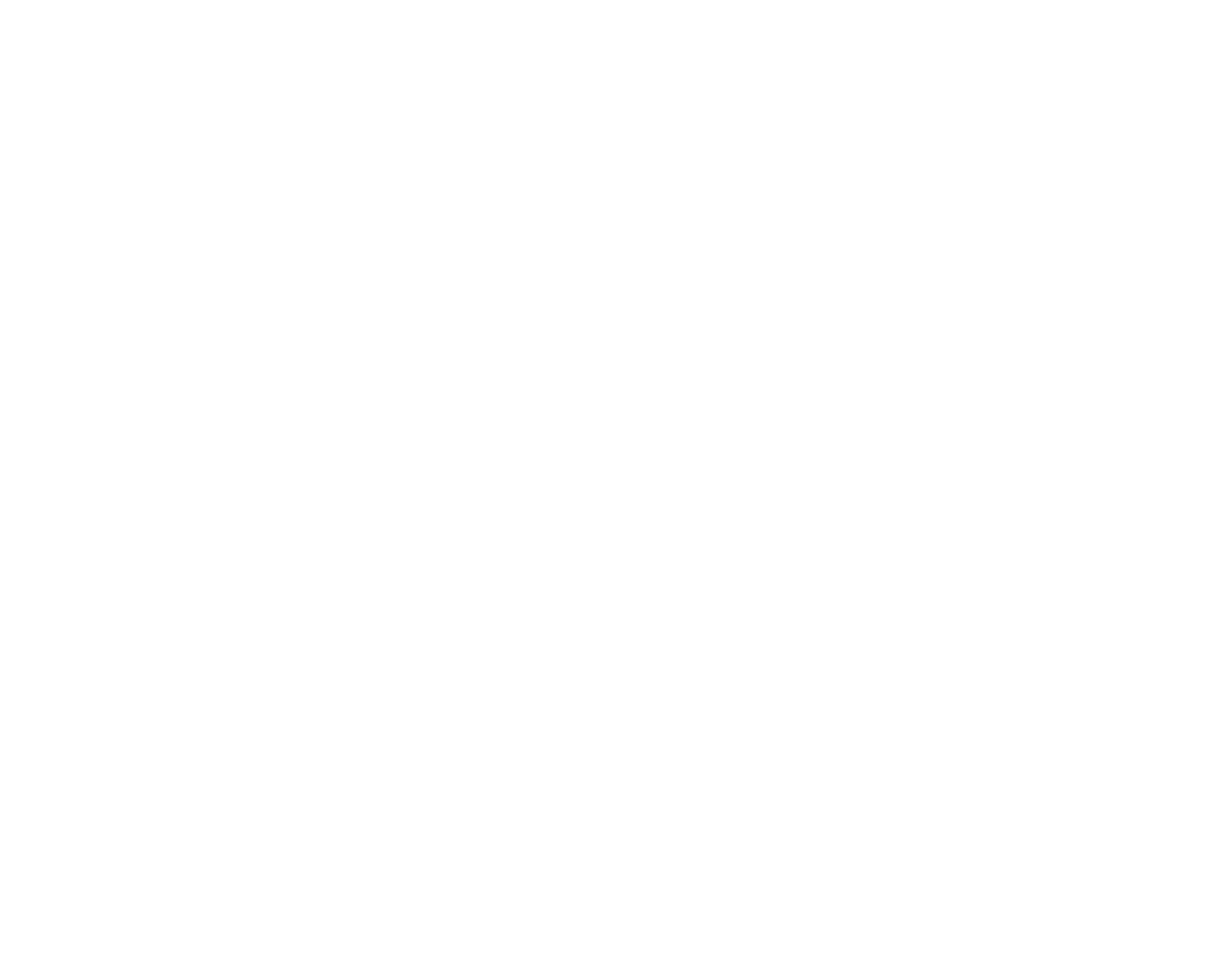
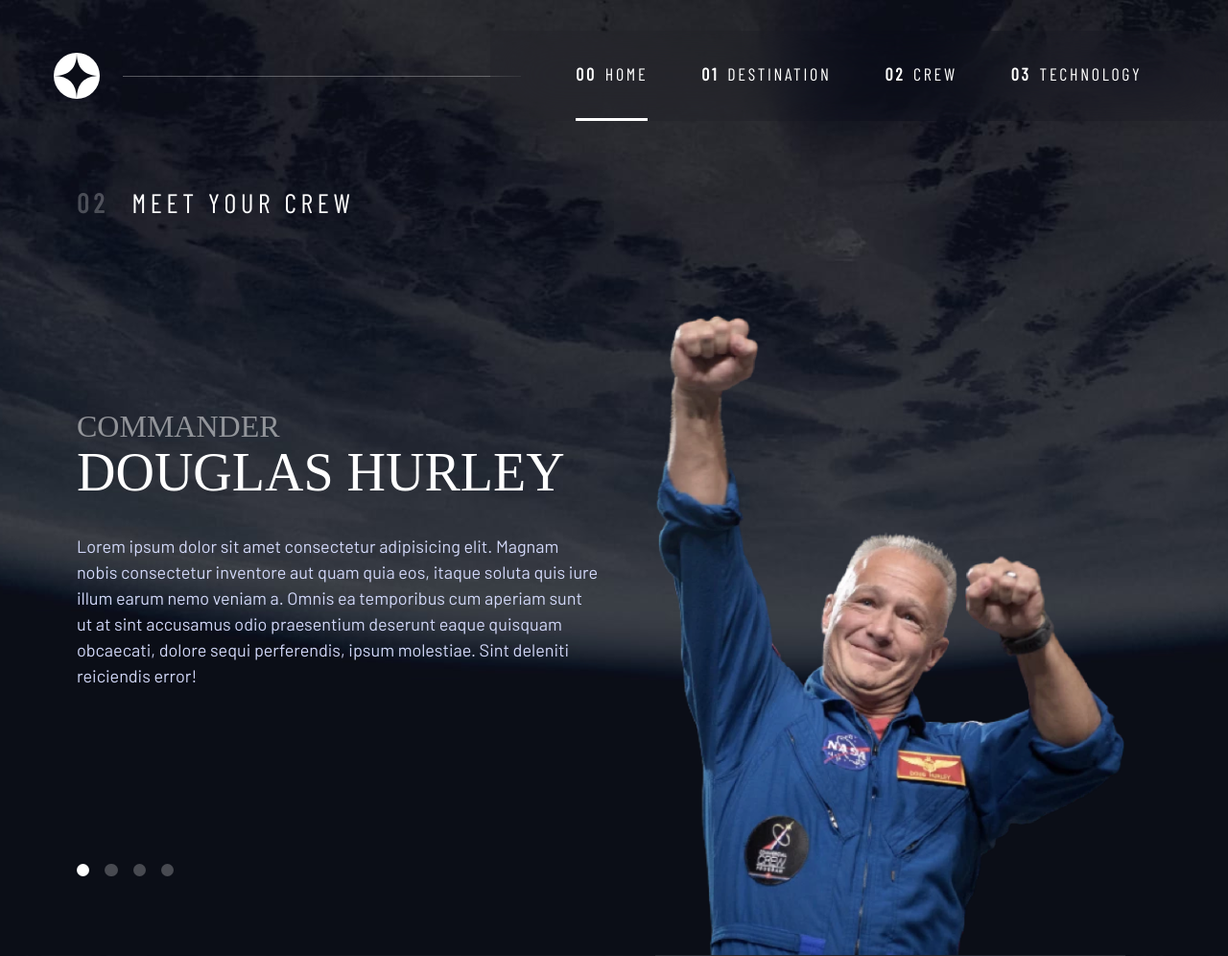
Before and after one commit to MMaciej0/space-tourism-website-mentor, a plain HTML site: page crew.html in a window 1280 px wide. Shown: the whole page at 96% size. Before the commit the page ends 800 px from the top, so only its background shows below. Drawn offline with nearby package versions, Linux system fonts and the light colour scheme; a web font is replaced by a local one.

Commit message:
Add crew page

```diff
--- a/crew.html
+++ b/crew.html
@@ -0,0 +1,135 @@
+<!DOCTYPE html>
+<html lang="en">
+  <head>
+    <meta charset="UTF-8" />
+    <meta name="viewport" content="width=device-width, initial-scale=1.0" />
+
+    <link
+      rel="icon"
+      type="image/png"
+      sizes="32x32"
+      href="./assets/favicon-32x32.png"
+    />
+    <!-- google fonts -->
+    <link rel="preconnect" href="https://fonts.googleapis.com" />
+    <link rel="preconnect" href="https://fonts.gstatic.com" crossorigin />
+    <link
+      href="https://fonts.googleapis.com/css2?family=Barlow+Condensed:wght@100;200;300;400&family=Barlow:wght@300;400&family=Bellefair&display=swap"
+      rel="stylesheet"
+    />
+    <!-- custom css -->
+    <link rel="stylesheet" href="index.css" />
+    <!-- script - navbar -->
+    <script src="./index.js" defer></script>
+
+    <title>Frontend Mentor | Space tourism website</title>
+  </head>
+  <body class="crew">
+    <header class="primary-header flex">
+      <div>
+        <img
+          class="logo"
+          src="./assets/shared/logo.svg"
+          alt="Space Tourism LOGO"
+        />
+      </div>
+
+      <button
+        aria-controls="primary-navigation"
+        aria-expanded="false"
+        class="mobile-nav-toggle"
+      >
+        <span class="sr-only"></span>
+      </button>
+      <nav>
+        <ul
+          id="primary-navigation"
+          data-visible="false"
+          class="primary-navigation underline-indicators flex"
+        >
+          <li class="active">
+            <a
+              class="ff-sans-cond uppercase text-white letter-spacing-2"
+              href="index.html"
+              ><span aria-hidden="true">00</span>Home</a
+            >
+          </li>
+          <li>
+            <a
+              class="ff-sans-cond uppercase text-white letter-spacing-2"
+              href="destination.html"
+              ><span aria-hidden="true">01</span>Destination</a
+            >
+          </li>
+          <li>
+            <a
+              class="ff-sans-cond uppercase text-white letter-spacing-2"
+              href="crew.html"
+              ><span aria-hidden="true">02</span>Crew</a
+            >
+          </li>
+          <li>
+            <a
+              class="ff-sans-cond uppercase text-white letter-spacing-2"
+              href="technology.html"
+              ><span aria-hidden="true">03</span>Technology</a
+            >
+          </li>
+        </ul>
+      </nav>
+    </header>
+    <main class="grid-container grid-container--crew flow">
+      <h1 class="numbered-title">
+        <span aria-hidden="true">02</span> Meet your crew
+      </h1>
+
+      <div class="dot-indicators flex">
+        <button
+          aria-selected="true"
+          class="uppercase ff-sans-cond text-light bg-dark letter-spacing-2"
+        >
+          <span class="sr-only">The commander</span>
+        </button>
+        <button
+          aria-selected="false"
+          class="uppercase ff-sans-cond text-light bg-dark letter-spacing-2"
+        >
+          <span class="sr-only">The mission specialist</span>
+        </button>
+        <button
+          aria-selected="false"
+          class="uppercase ff-sans-cond text-light bg-dark letter-spacing-2"
+        >
+          <span class="sr-only">The pilot</span>
+        </button>
+        <button
+          aria-selected="false"
+          class="uppercase ff-sans-cond text-light bg-dark letter-spacing-2"
+        >
+          <span class="sr-only">The crew engineer</span>
+        </button>
+      </div>
+
+      <section class="crew-info flow">
+        <header>
+          <h2 class="fs-600 ff-serif uppercase">Commander</h2>
+          <p class="fs-700 uppercase ff-serif">Douglas Hurley</p>
+        </header>
+        <p class="text-light">
+          Lorem ipsum dolor sit amet consectetur adipisicing elit. Magnam nobis
+          consectetur inventore aut quam quia eos, itaque soluta quis iure illum
+          earum nemo veniam a. Omnis ea temporibus cum aperiam sunt ut at sint
+          accusamus odio praesentium deserunt eaque quisquam obcaecati, dolore
+          sequi perferendis, ipsum molestiae. Sint deleniti reiciendis error!
+        </p>
+      </section>
+      <picture>
+        <source
+          srcset="./assets/crew/image-douglas-hurley.webp"
+          type="image/webp"
+        />
+        <img src="./assets/crew/image-douglas-hurley.png" alt="The commander" />
+      </picture>
+    </main>
+  </body>
+</html>
--- a/index.css
+++ b/index.css
@@ -240,7 +240,7 @@ a {
 .explore-button {
   font-size: 1.8rem;
   cursor: pointer;
-  padding: 0 1.5em;
+  padding: 0 clamp(1.5em, 5vw + 1rem, 3em);
   display: inline-grid;
   aspect-ratio: 1;
   place-items: center;
@@ -384,6 +384,7 @@ a {
   padding: var(--underline-gap, 1rem) 0;
   border: 0;
   border-bottom: 0.2rem solid hsl(var(--color-white), 0);
+  background-color: transparent;
 }
 
 .underline-indicators > *:hover {
@@ -442,7 +443,7 @@ a {
 /*  */
 /* Page specific */
 
-/* home */
+/* backgrounds */
 
 body {
   background-size: cover;
@@ -465,6 +466,37 @@ body {
   }
 }
 
+.destination {
+  background-image: url("./assets/destination/background-destination-mobile.jpg");
+}
+
+@media (min-width: 576px) {
+  .destination {
+    background-image: url("./assets/destination/background-destination-tablet.jpg");
+  }
+}
+
+@media (min-width: 769px) {
+  .destination {
+    background-image: url("./assets/destination/background-destination-desktop.jpg");
+  }
+}
+
+.crew {
+  background-image: url("./assets/crew/background-crew-mobile.jpg");
+}
+
+@media (min-width: 576px) {
+  .crew {
+    background-image: url("./assets/crew/background-crew-tablet.jpg");
+  }
+}
+
+@media (min-width: 769px) {
+  .crew {
+    background-image: url("./assets/crew/background-crew-desktop.jpg");
+  }
+}
 /*  */
 /* grid layout */
 
@@ -496,7 +528,7 @@ body {
   grid-area: title;
 }
 
-.grid-container--destination > img {
+.grid-container--destination > picture {
   grid-area: image;
   max-width: 60%;
 }
@@ -541,6 +573,11 @@ body {
       );
   }
 
+  .numbered-title {
+    justify-self: start;
+    margin-bottom: 5rem;
+  }
+
   .grid-container > *:first-child {
     grid-column: 2;
   }
@@ -550,21 +587,22 @@ body {
   }
 
   .grid-container--home {
-    padding-bottom: max(6rem, 20vh);
+    padding-bottom: max(6rem, 25vh);
     align-items: end;
   }
 
   .grid-container--destination {
     justify-items: start;
-    align-content: start;
+    align-content: center;
     grid-template-areas:
       ". title title ."
       ". image tabs ."
       ". image content .";
   }
 
-  .grid-container--destination > img {
+  .grid-container--destination > picture {
     max-width: 90%;
+    justify-self: center;
   }
 
   .destination-meta {
@@ -572,3 +610,66 @@ body {
     --gap: min(8vw, 6rem);
   }
 }
+
+/*  crew layout */
+
+.grid-container--crew {
+  grid-template-areas:
+    "title"
+    "image"
+    "dots"
+    "content";
+}
+
+.grid-container--crew .numbered-title {
+  grid-area: title;
+}
+
+.grid-container--crew > picture {
+  grid-area: image;
+  max-width: 90%;
+  border-bottom: 1px solid hsl(var(--color-white), 0.1);
+}
+
+.grid-container--crew > .dot-indicators {
+  grid-area: dots;
+}
+
+.grid-container--crew > .crew-info {
+  grid-area: content;
+}
+
+.crew-info {
+  --flow-space: 2rem;
+}
+.crew-info h2 {
+  opacity: 0.5;
+}
+
+@media (min-width: 576px) {
+  .grid-container--crew {
+    padding-bottom: 0;
+    grid-template-areas:
+      "title"
+      "content"
+      "dots"
+      "image";
+  }
+}
+
+@media (min-width: 1025px) {
+  .grid-container--crew {
+    grid-template-areas:
+      ". title title ."
+      ". content image ."
+      ". dots image .";
+  }
+
+  .grid-container--crew > .dot-indicators {
+    justify-self: start;
+  }
+
+  .grid-container--crew > picture {
+    align-self: end;
+  }
+}
```
Also changed, not shown: destination.html (+16 -7 lines), index.html (+1 -1 lines).
